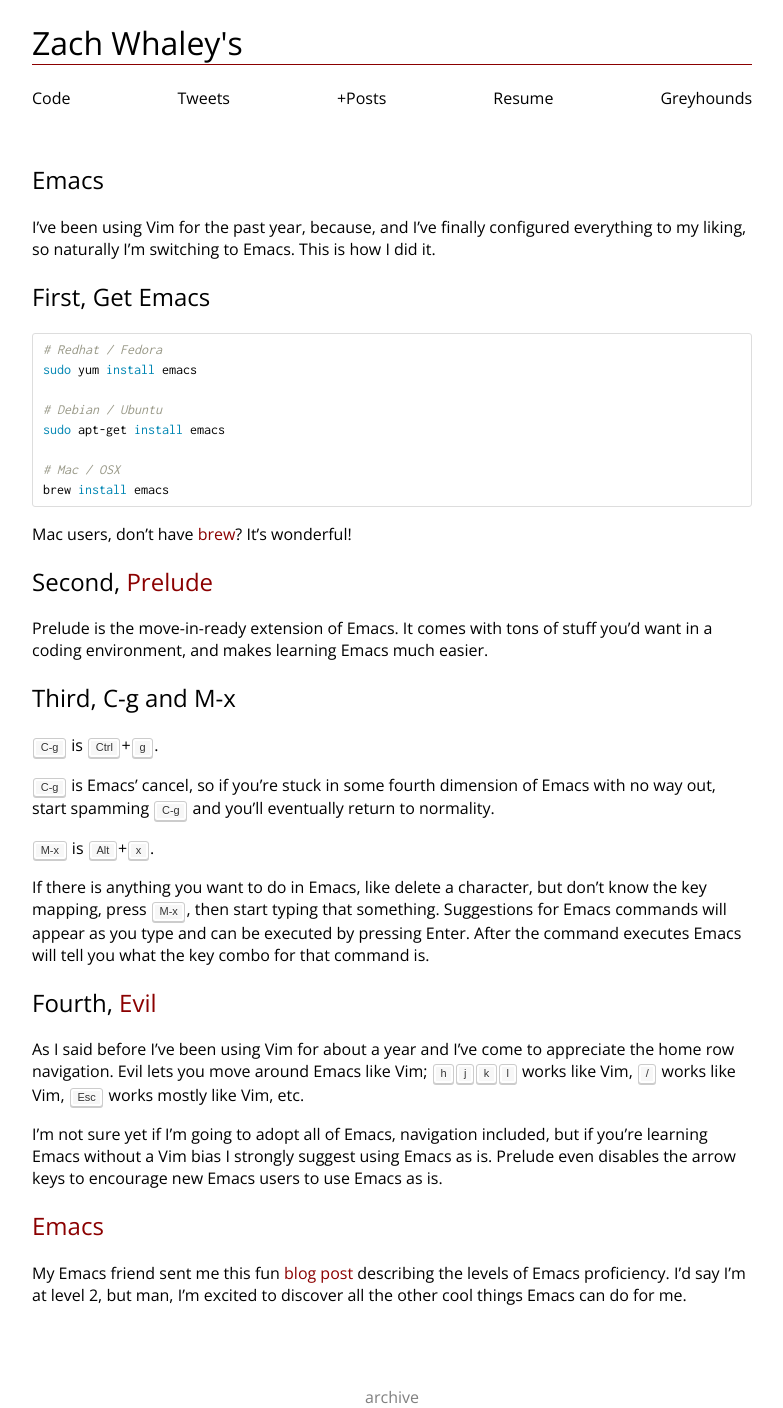
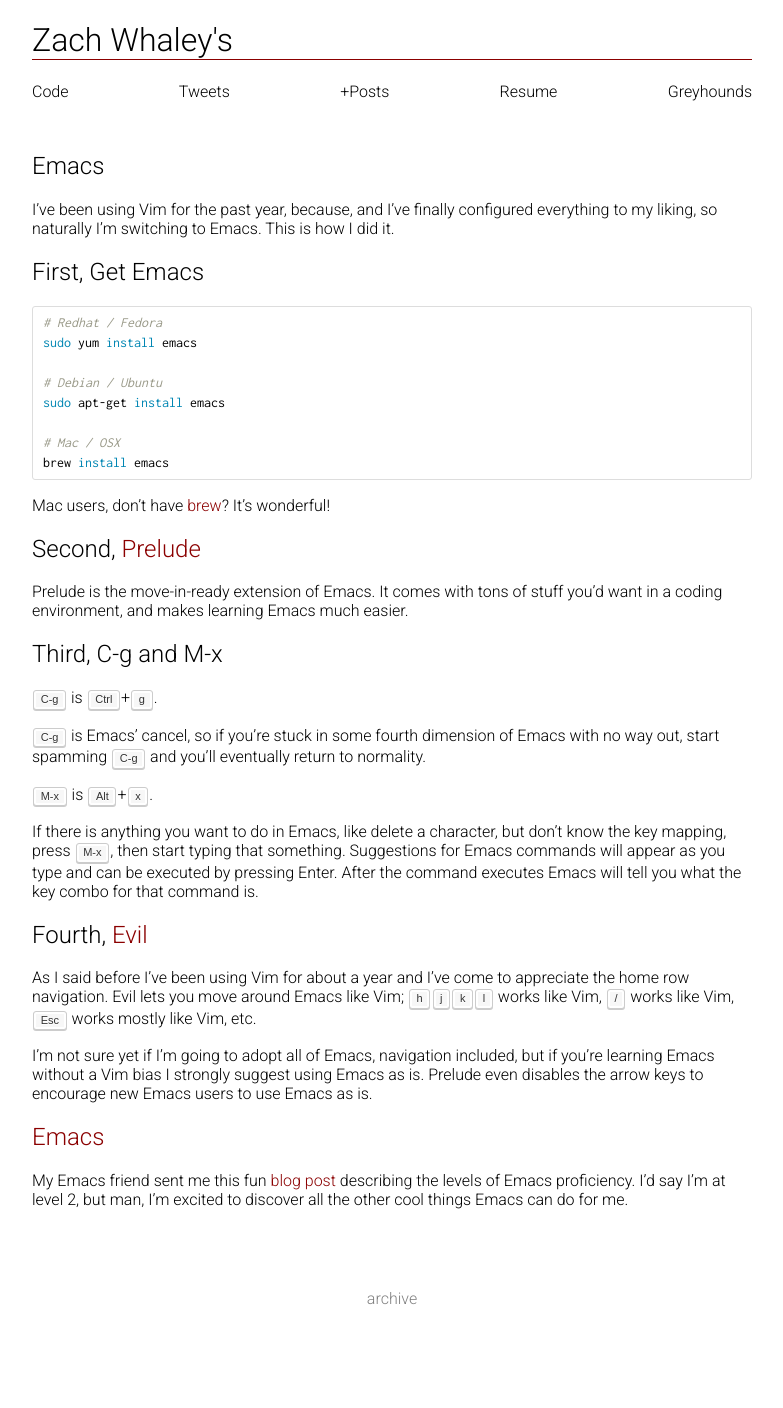
Before and after one commit to zachwhaley/zachwhaley.github.io, a Jekyll site: the page built from index.html, in a window 1280 px wide. Shown: the whole page, without its empty margins (248-1031 px from the left). Built offline with Jekyll 4.4.1, drawn with Linux system fonts in a browser that asks for light colours; Markdown is read by kramdown in place of the engine named in the settings; after the commit the page ends 1308 px from its top, so only the background shows below that.

Commit message:
Change site font to Roboto.

```diff
--- a/css/main.css
+++ b/css/main.css
@@ -1,17 +1,17 @@
-@import url(http://fonts.googleapis.com/css?family=Open+Sans:300);
+@import url(http://fonts.googleapis.com/css?family=Roboto:300);
 @import url(http://fonts.googleapis.com/css?family=Inconsolata);
 
 /* Common */
 
 body {
-  font-family: 'Open Sans', sans-serif;
+  font-family: 'Roboto', sans-serif;
   font-weight: 300;
   width: 45em;
   margin: auto;
 }
 
 h1, h2 {
-  font-family: 'Open Sans', sans-serif;
+  font-family: 'Roboto', sans-serif;
   font-weight: 300;
 }
 
```
